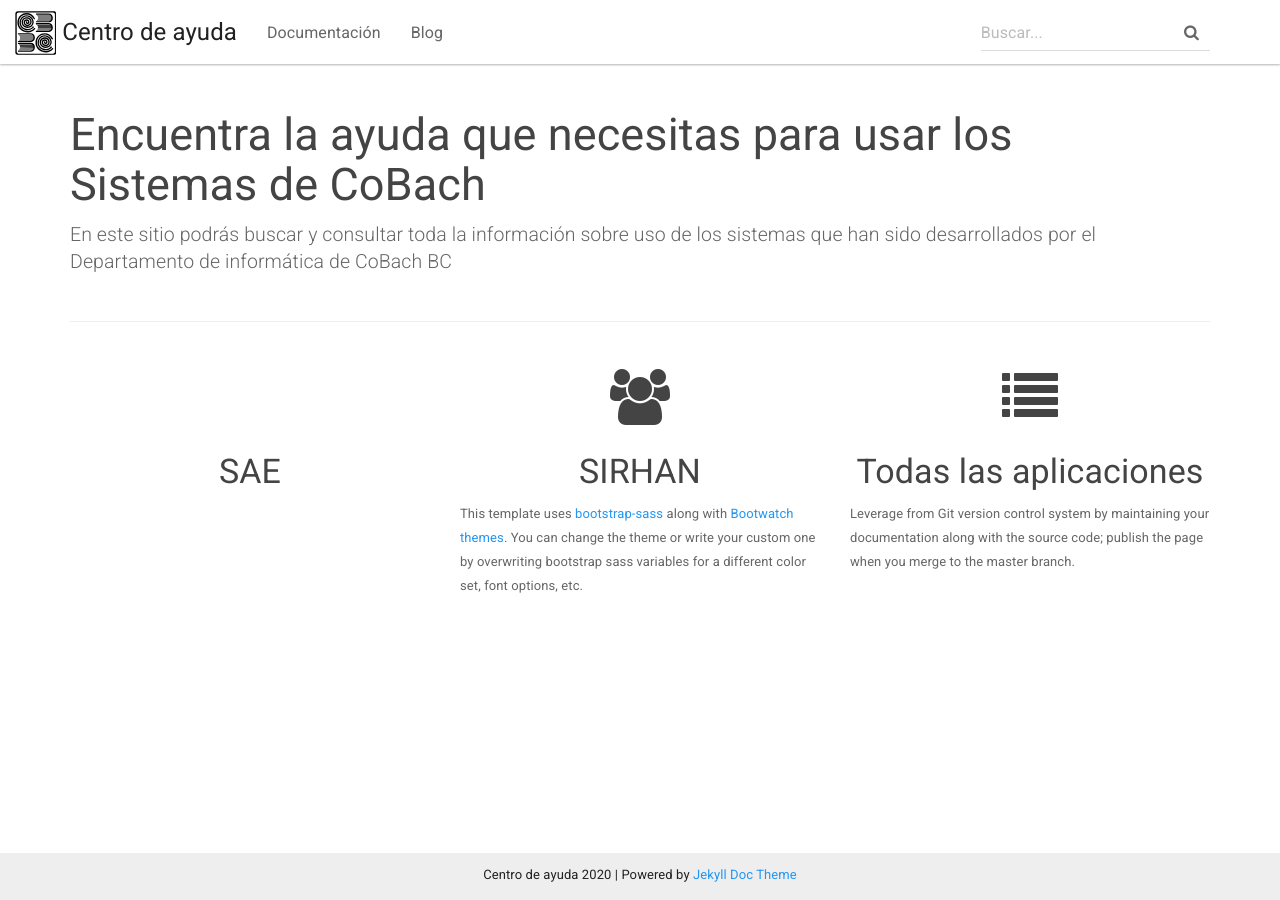
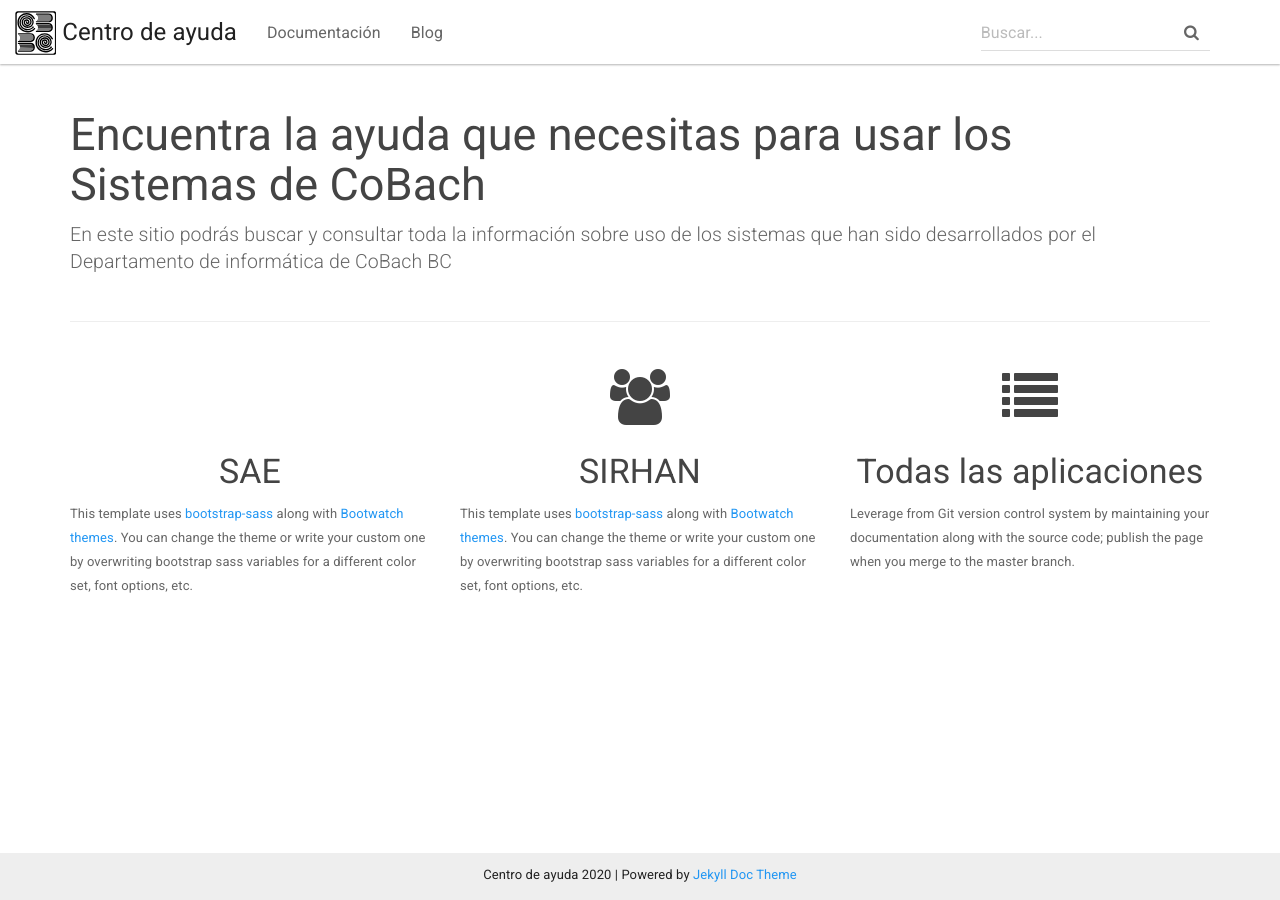
Before and after one commit to CoBachBC/centrodeayuda, a Jekyll site: the page built from docs/index.html, in a window 1280 px wide. Built offline with Jekyll 4.4.1, drawn with Linux system fonts in a browser that asks for light colours.

Commit message:
Update index.html

```diff
--- a/docs/index.html
+++ b/docs/index.html
@@ -14,7 +14,8 @@ layout: default
         <div class="col-sm-4">
             <h1 class="text-center"><i class="fa fa-school" aria-hidden="true"></i></h1>
             <h3 class="text-center">SAE</h3>
-
+            <p>This template uses <a href="https://github.com/twbs/bootstrap-sass">bootstrap-sass</a> along with <a href="https://bootswatch.com/">Bootwatch themes</a>.
+            You can change the theme or write your custom one by overwriting bootstrap sass variables for a different color set, font options, etc.</p>
         </div>
         <div class="col-sm-4">
             <h1 class="text-center"><i class="fa fa-users" aria-hidden="true"></i></h1>
```
